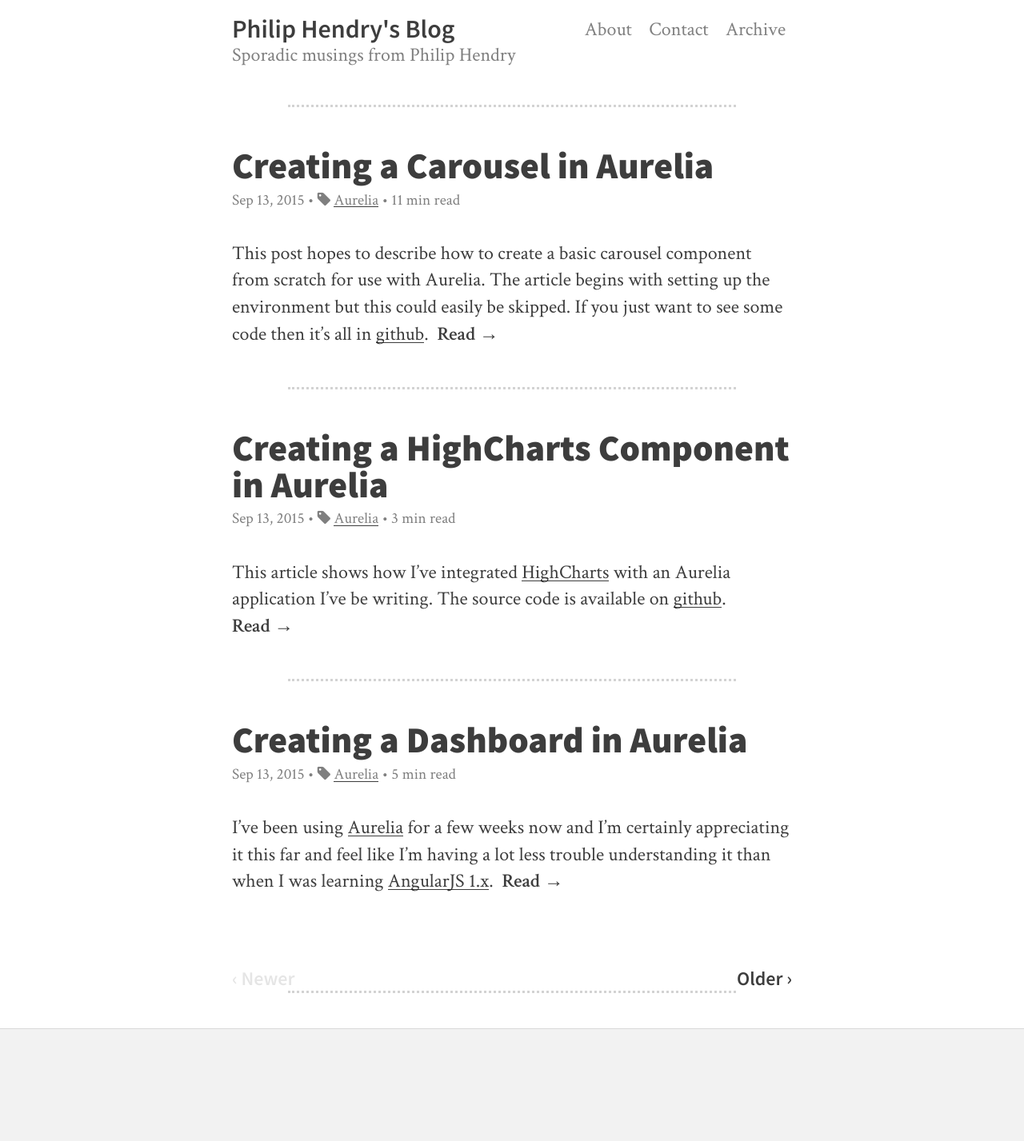
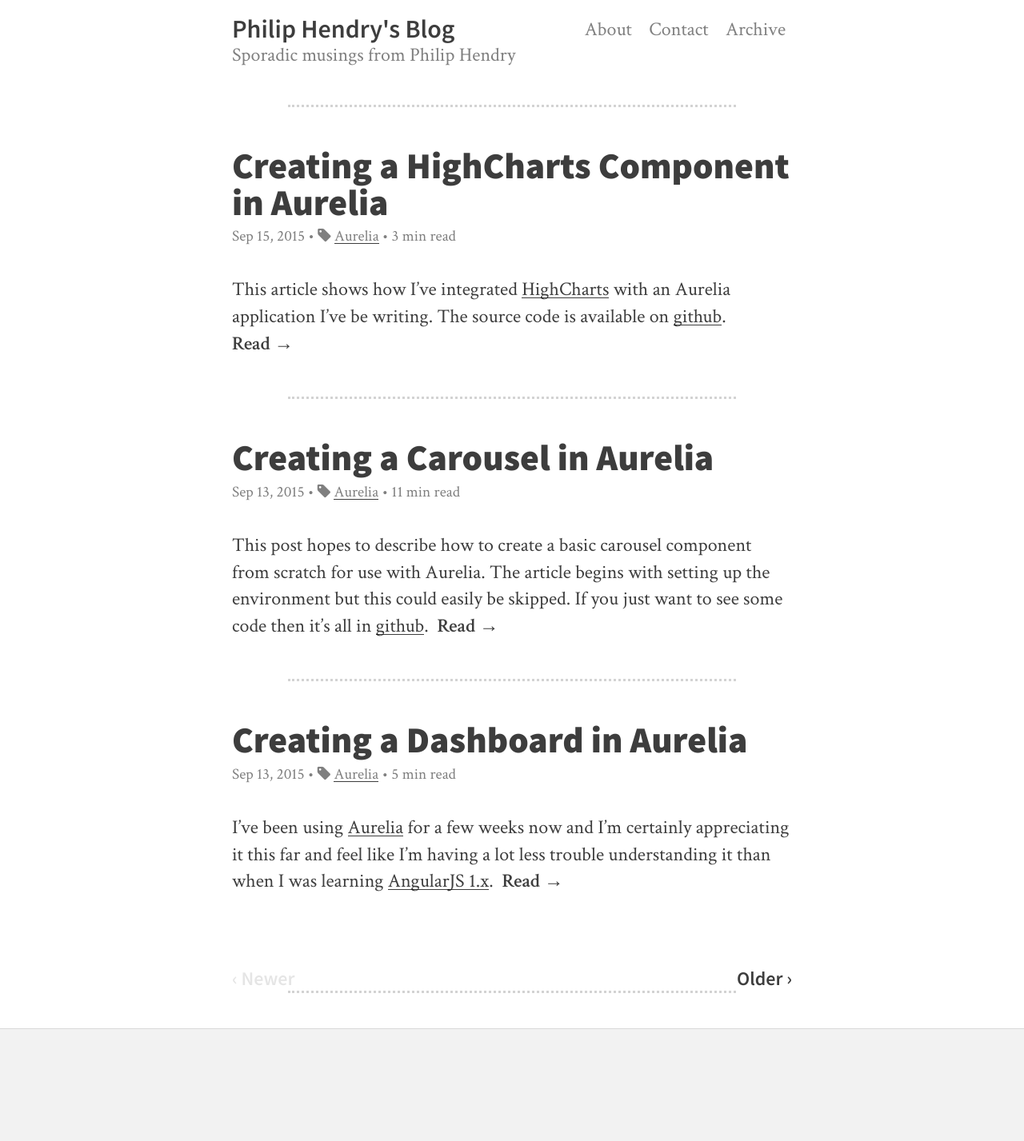
Before and after one commit to philiphendry/blog, a Jekyll site: the page built from index.html, in a window 1280 px wide. Shown: the whole page at 80% size. Built offline with Jekyll 4.4.1, drawn with Linux system fonts in a browser that asks for light colours; nearby versions of some CDN libraries; Markdown is read by kramdown in place of the engine named in the settings; the list of posts is cut into pages by our own code.

Commit message:
Fix post date for aurelia highcharts

```diff
--- a/_posts/2015-09-15-creating-a-highchart-component-in-aurelia.md
+++ b/_posts/2015-09-15-creating-a-highchart-component-in-aurelia.md
@@ -1,7 +1,7 @@
 ---
 author: Philip Hendry
 title: Creating a HighCharts Component in Aurelia
-date: 2015-09-13 18:02
+date: 2015-09-15 09:00
 comments: true
 layout: post
 tags:
```
